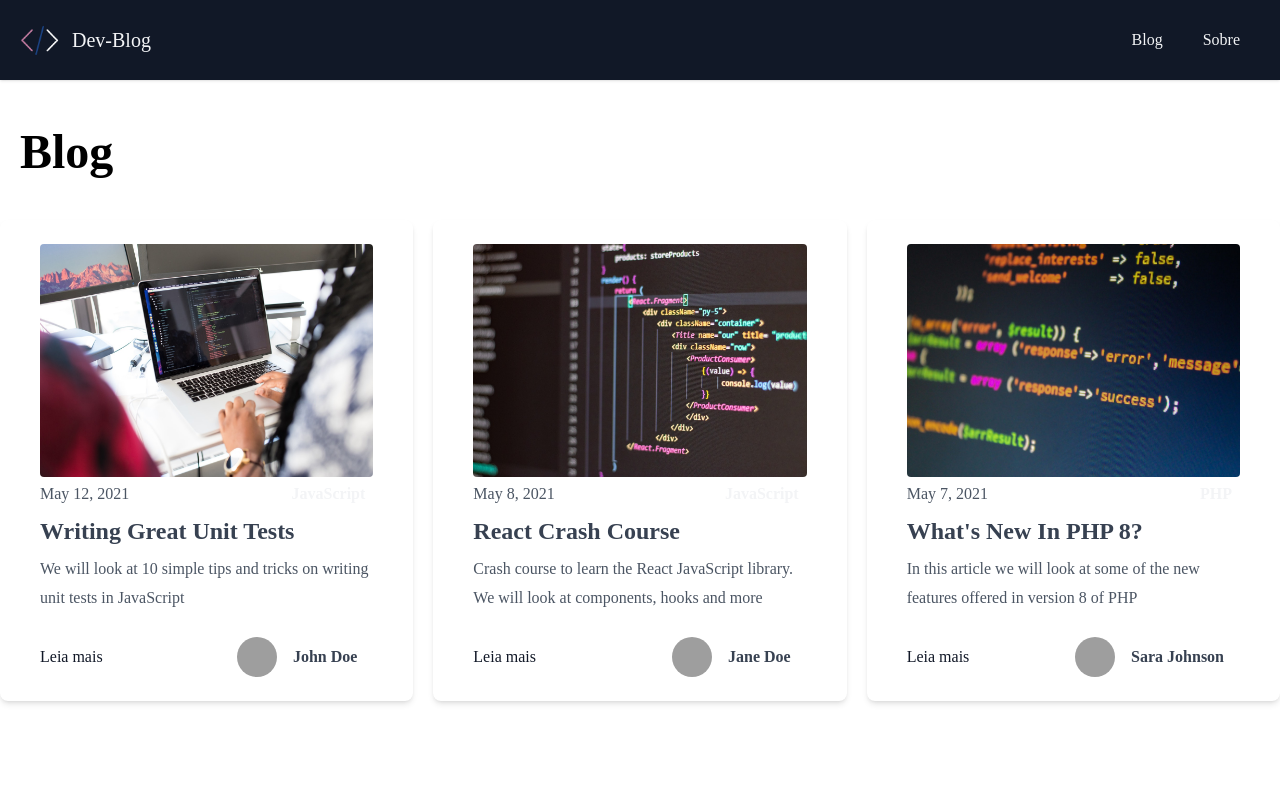
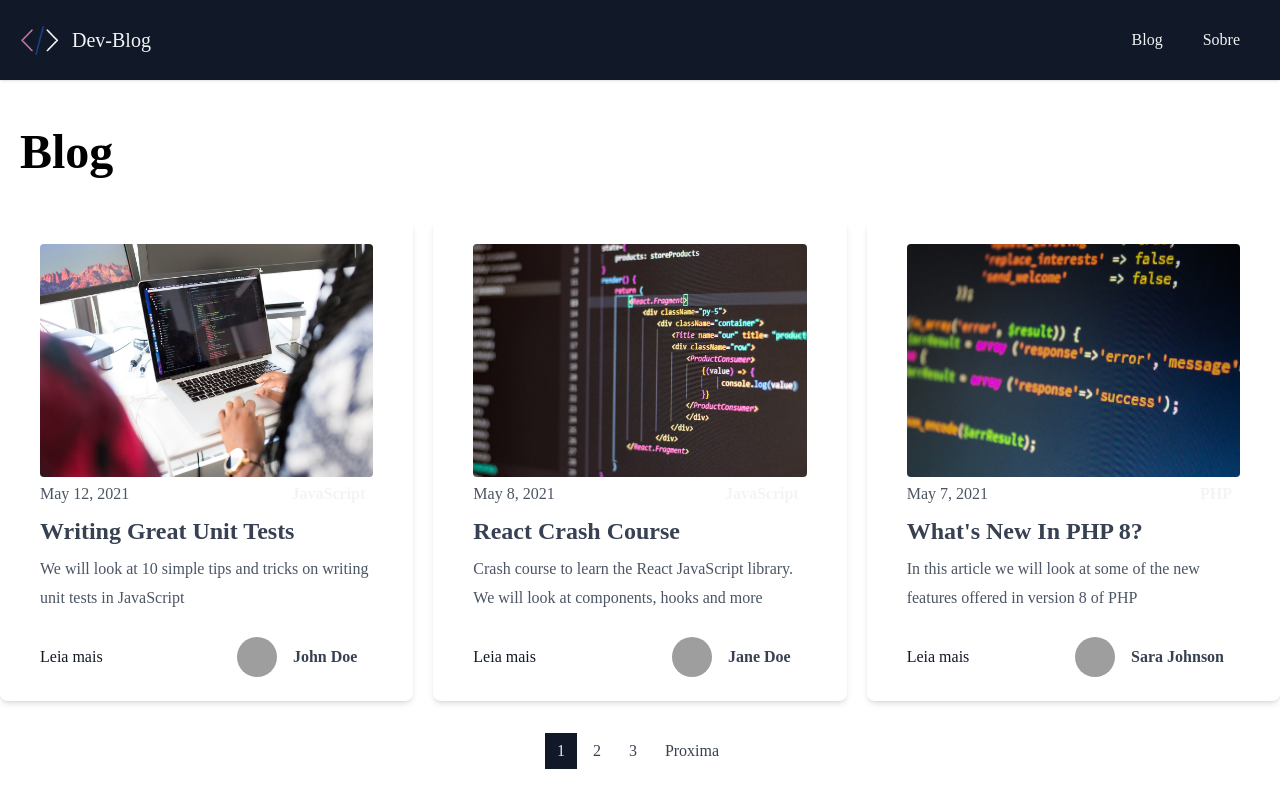
Before and after one commit to jeffersonbraster/blog-next-md, a Next.js app: page /blog/page/1 in a window 1280 px wide. Built offline with nearby package versions, Linux system fonts and the light colour scheme; grey boxes are pictures that could not be loaded.

Commit message:
Pagination links components

```diff
--- /dev/null
+++ b/src/components/Pagination.js
@@ -0,0 +1,51 @@
+import Link from "next/link";
+import { useRouter } from "next/router";
+
+const Pagination = ({ currentPage, numPages }) => {
+  const router = useRouter();
+
+  const isFirst = currentPage === 1;
+  const isLast = currentPage === numPages;
+  const prevPage = `/blog/page/${currentPage - 1}`;
+  const nextPage = `/blog/page/${currentPage + 1}`;
+
+  if (numPages === 1) return <></>;
+
+  return (
+    <div className="mt-6 flex justify-center items-center">
+      <ul className="flex pl-0 list-none my-2">
+        {!isFirst && (
+          <Link href={prevPage}>
+            <li className="relative block py-2 px-3 leading-tight bg-white border border-gray-200 text-gray-700 mr-1 hover:bg-gray-200 cursor-pointer">
+              Anterior
+            </li>
+          </Link>
+        )}
+
+        {Array.from({ length: numPages }, (_, i) => (
+          <Link href={`/blog/page/${i + 1}`} key={i}>
+            <li
+              className={
+                router.asPath === `/blog/page/${i + 1}`
+                  ? "relative block py-2 px-3 leading-tight bg-gray-900 border border-gray-200 text-gray-200 mr-1 hover:bg-gray-200 cursor-pointer"
+                  : "relative block py-2 px-3 leading-tight bg-white border border-gray-200 text-gray-700 mr-1 hover:bg-gray-200 cursor-pointer"
+              }
+            >
+              {i + 1}
+            </li>
+          </Link>
+        ))}
+
+        {!isLast && (
+          <Link href={nextPage}>
+            <li className="relative block py-2 px-3 leading-tight bg-white border border-gray-200 text-gray-700 mr-1 hover:bg-gray-200 cursor-pointer">
+              Proxima
+            </li>
+          </Link>
+        )}
+      </ul>
+    </div>
+  );
+};
+
+export default Pagination;
--- a/src/pages/blog/page/[page_index].js
+++ b/src/pages/blog/page/[page_index].js
@@ -3,6 +3,7 @@
 import matter from "gray-matter";
 import Layout from "../../../components/Layout";
 import Post from "../../../components/Post";
+import Pagination from "../../../components/Pagination";
 import { sortByDate } from "../../../utils";
 import { POSTS_PER_PAGE } from "../../../config";
 
@@ -16,6 +17,8 @@
           <Post key={index} post={post} />
         ))}
       </div>
+
+      <Pagination currentPage={currentPage} numPages={numPages} />
     </Layout>
   );
 }
```
